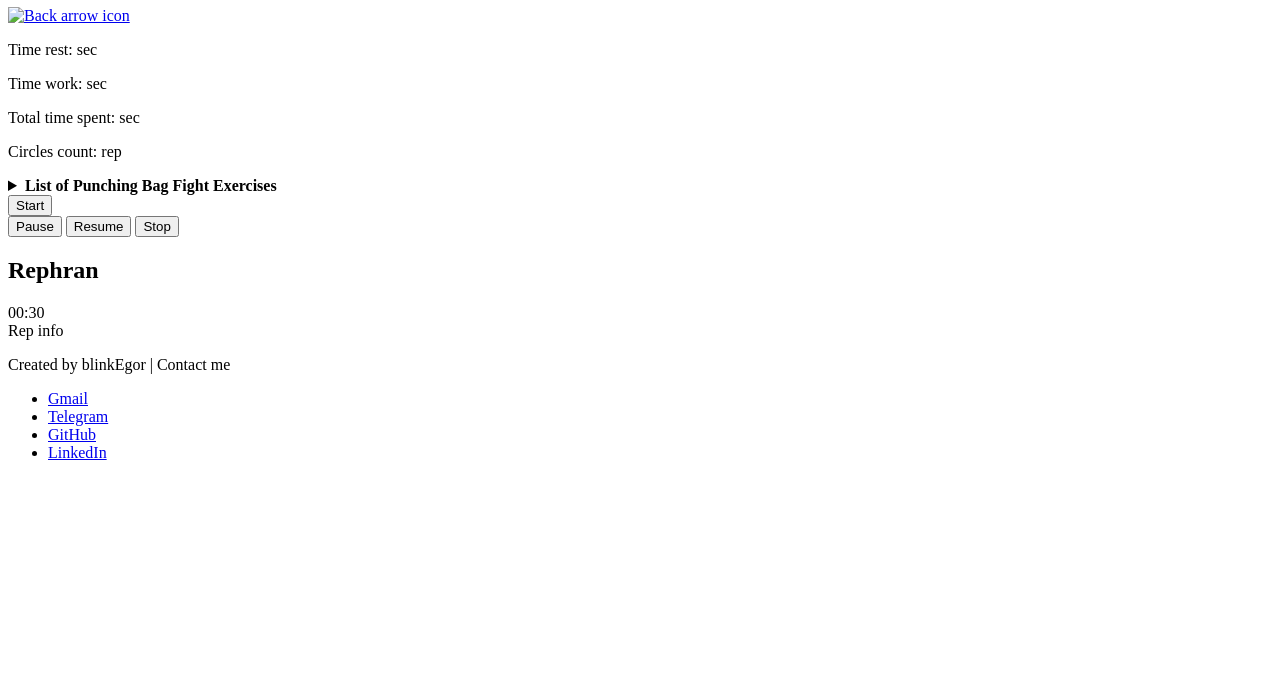
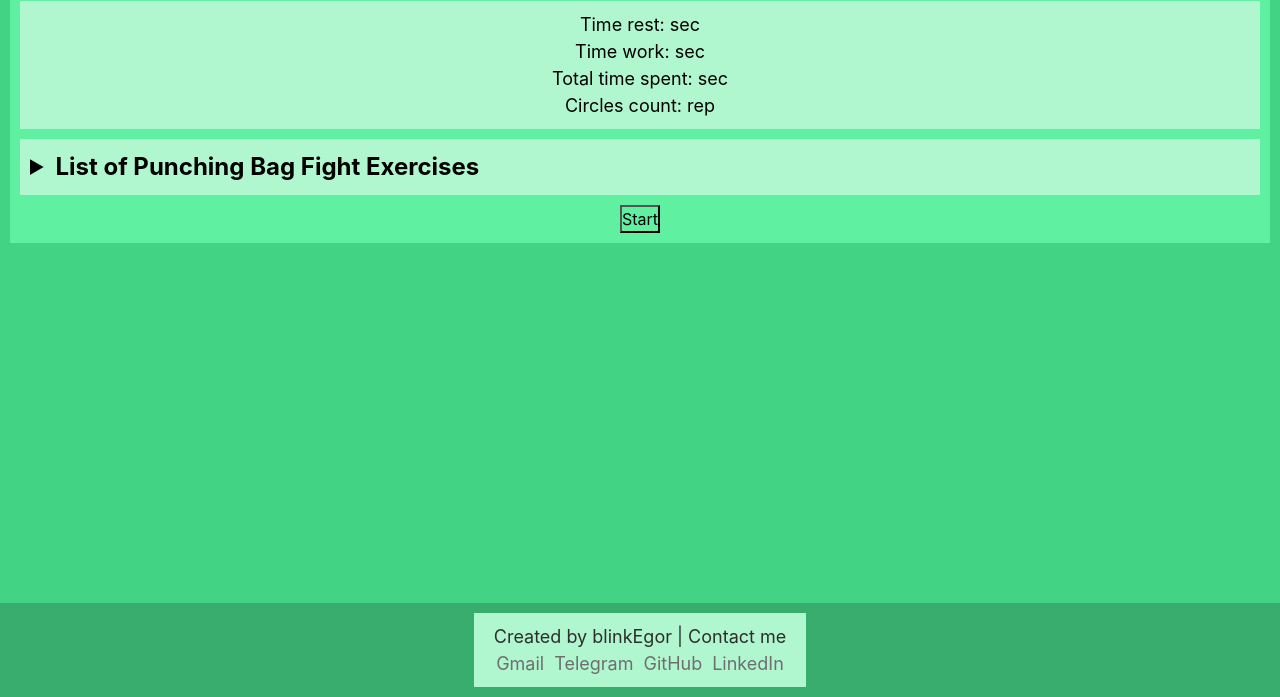
Before and after one commit to blinkEgor/SportTime_blink, a plain HTML site: page pages/exercises/punching-bag-fight.html in a window 1280 px wide. Shown: the part 103-800 px from the top of the page. Drawn offline with Linux system fonts and the light colour scheme.

Commit message:
Adapt html to styles and connect styles for punching-bag-flight.html

```diff
--- a/pages/exercises/punching-bag-fight.html
+++ b/pages/exercises/punching-bag-fight.html
@@ -3,6 +3,12 @@
 <head>
     <meta charset="UTF-8">
     <meta name="viewport" content="width=device-width, initial-scale=1.0">
+    <link rel="stylesheet" href="../../src/styles/index.css">
+    <link rel="stylesheet" href="../../src/styles/header.css">
+    <link rel="stylesheet" href="../../src/styles/main.css">
+    <link rel="stylesheet" href="../../src/styles/footer.css">
+    <link rel="stylesheet" href="../../src/styles/cards.css">
+    <link rel="stylesheet" href="../../src/styles/buttons.css">
     <title>Punching Bag Fight</title>
 </head>
 <body>
@@ -11,28 +17,28 @@
         <button aria-label="Remove">
             <img src="" width="64" height="64" alt="Trash can icon" />
         </button>
-        <h1>Punching Bag Fight</h1>
-        <nav> <!-- Кнопка вернуться назад в главное меню -->
-            <a href="../../index.html" aria-label="Go to Main Menu">
+        <h1 id="title">Punching Bag Fight</h1>
+        <button aria-label="Go to Main Menu"> <!-- Кнопка вернуться назад в главное меню -->
+            <a href="../../index.html">
                 <img src="" width="64" height="64" alt="Back arrow icon" />
             </a>
-        </nav>
+        </button>
     </header>
 
     <main>
     <article>
 
         <!-- Информация с кнопкой старта -->
-        <section>
+        <section id="main-info-about-exercise">
             <!-- Обёртка для информационной карточки со временем -->
-            <div>
+            <div class="card info-card">
                 <p>Time rest: <span></span> sec</p> <!-- 60 sec -->
                 <P>Time work: <span></span> sec</P> <!-- 60 sec -->
                 <p>Total time spent: <span></span> sec</p> <!-- 1020 sec -->
+                <p>Circles count: <span></span> rep</p> <!-- 9 rep -->
             </div>
             <!-- Обёртка для информационной карточки количеством упражнений -->
-            <div>
-                <p>Circles count: <span></span> rep</p> <!-- 9 rep -->
+            <div class="card all-info-card">
                 <!-- Свёрнутый список упражнений -->
                 <details>
                     <summary><strong>List of Punching Bag Fight Exercises</strong></summary>
@@ -50,32 +56,38 @@
                 </details>
             </div>
             <!-- Кнопка старта -->
+            <div class="start-button-wrapper">
                 <button>Start</button>
+            </div>
         </section>
 
         <!-- Динамические карточки с таймером и минимальной информацией -->
-        <section>
+        <section id="exercise-card" style="display: none;">
             <!-- Блок управления кнопками паузы/остановки -->
-            <div>
+            <div class="exercise-control-panel">
                 <button>Pause</button>
                 <button>Resume</button>
                 <button>Stop</button>
             </div>
 
+            <!-- Блок активного упражнения -->
+            <div class="exercise-active">
                 <!-- Название упражнения ( динамически изменяемое ) -->
-            <h2>Rephran</h2>
+                <h2 id="exercise-name">Rephran</h2>
 
                 <!-- Таймер ( изменяемое значение ) -->
-            <div>00:30</div>
+                <p id="exercise-time">00:30</p>
 
                 <!-- Дополнительная информация -->
-            <div>Rep info</div>
+                <p id="exercise-info">Rep info</p>
+            </div>
         </section>
     </article>
     </main>
 
     <!-- Нижний колонтитул приложения с ссылками на контакты разработчика -->
     <footer>
+        <div class="developer-contacts">
             <p>Created by blinkEgor | Contact me</p>
             <ul>
                 <li><a href="#">Gmail</a></li>
@@ -83,6 +95,7 @@
                 <li><a href="#">GitHub</a></li>
                 <li><a href="#">LinkedIn</a></li>
             </ul>
+        </div>
     </footer>
 </body>
 </html>
```
Lines whose indentation alone changed are shown as unchanged.
